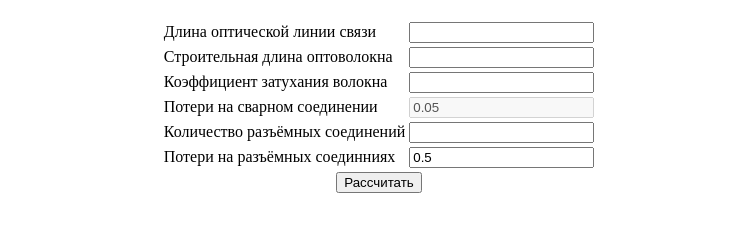
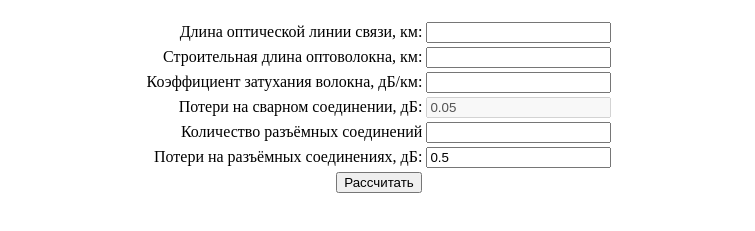
Before and after one commit to Stepanchikkk/CalculatorforOOCL, a plain HTML site: page index.html in a window 1280 px wide. Shown: the part 61-292 px from the top of the page, without its empty margins (261-1016 px from the left). Drawn offline with Linux system fonts and the light colour scheme.

Commit message:
Update index.html

```diff
--- a/index.html
+++ b/index.html
@@ -11,27 +11,27 @@
 
     <table align="center">
         <tr>
-            <td><label>Длина оптической линии связи</label></td>
+            <td align="right"><label>Длина оптической линии связи, км:</label></td>
             <td><input type="text" id="lineLength"></td>
         </tr>
         <tr>
-            <td><label>Строительная длина оптоволокна</label></td>
+            <td align="right"><label>Строительная длина оптоволокна, км:</label></td>
             <td><input type="text" id="constructLength"></td>
         </tr>
         <tr>
-            <td><label>Коэффициент затухания волокна</label></td>
+            <td align="right"><label>Коэффициент затухания волокна, дБ/км:</label></td>
             <td><input type="text" value="" id="attenuationCoeff"></td>
         </tr>
         <tr>
-            <td><label>Потери на сварном соединении</label></td>
+            <td align="right"><label>Потери на сварном соединении, дБ:</label></td>
             <td><input disabled type="text" value="0.05" id="weldedLosses"></td>
         </tr>
         <tr>
-            <td><label>Количество разъёмных соединений</label></td>
+            <td align="right"><label>Количество разъёмных соединений</label></td>
             <td><input type="text" id="connectionsNumber"></td>
         </tr>
         <tr>
-            <td><label>Потери на разъёмных соединниях</label></td>
+            <td align="right"><label>Потери на разъёмных соединениях, дБ:</label></td>
             <td><input type="text" value="0.5" id="connectionLosses"></td>
         </tr>
         <tr>
```
